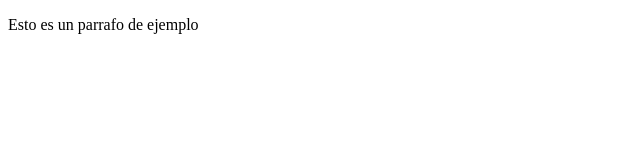
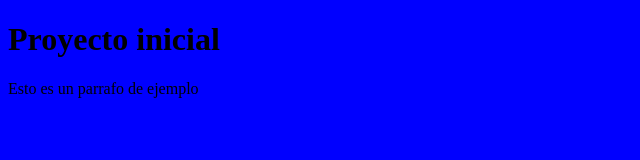
Before and after one commit to Monofy01/Example, a plain HTML site: page index.html in a window 1280 px wide. Shown: the whole page, without its empty margins (0-640 px from the left). Drawn offline with Linux system fonts and the light colour scheme.

Commit message:
Fondo azul y titulo

```diff
--- /dev/null
+++ b/css/estilos.css
@@ -0,0 +1,3 @@
+body {
+    background-color: blue;
+}
--- a/index.html
+++ b/index.html
@@ -2,8 +2,10 @@
 <html>
   <head>
     <title>This is the title of the webpage!</title>
+    <link rel="stylesheet" href="css/estilos.css" rel="stylesheet" type="text/css">
   </head>
   <body>
+    <h1>Proyecto inicial</h1>
     <p>Esto es un parrafo de ejemplo</p>
 </body>
 </html>
```
Also changed, not shown: js/script.js (added).
